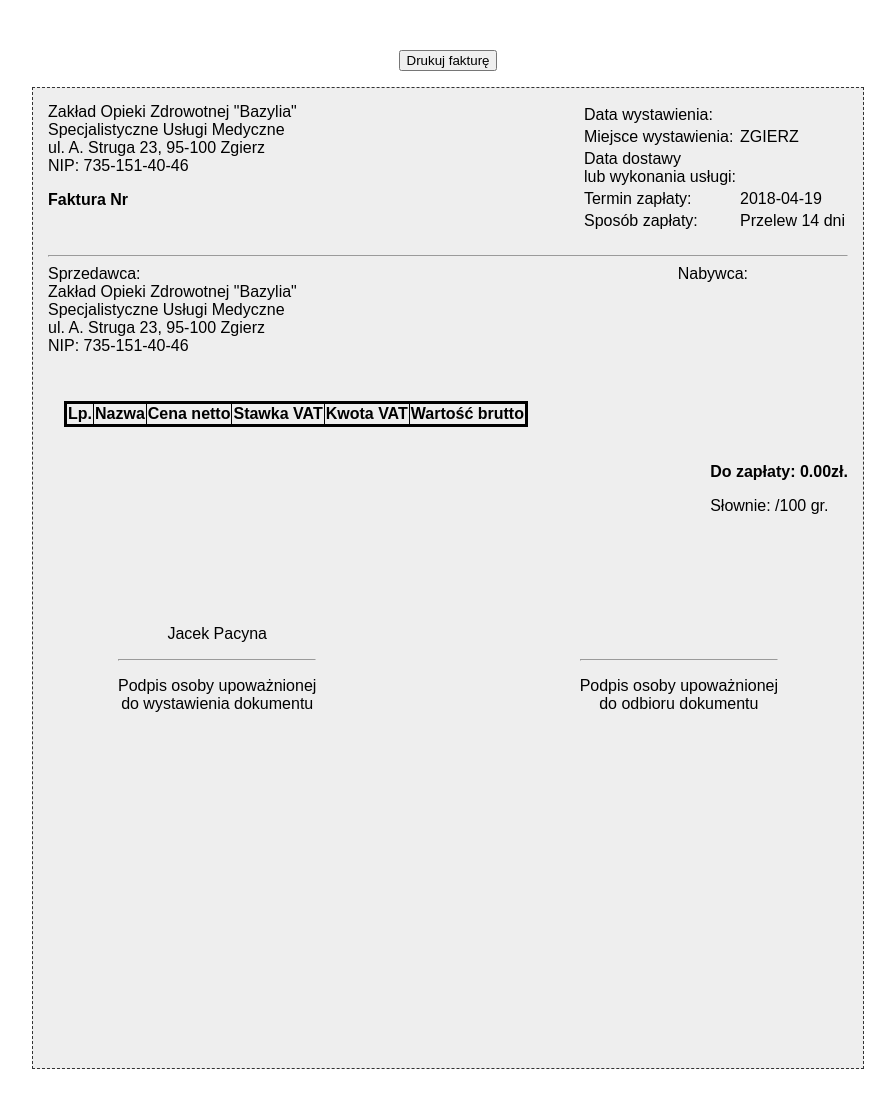
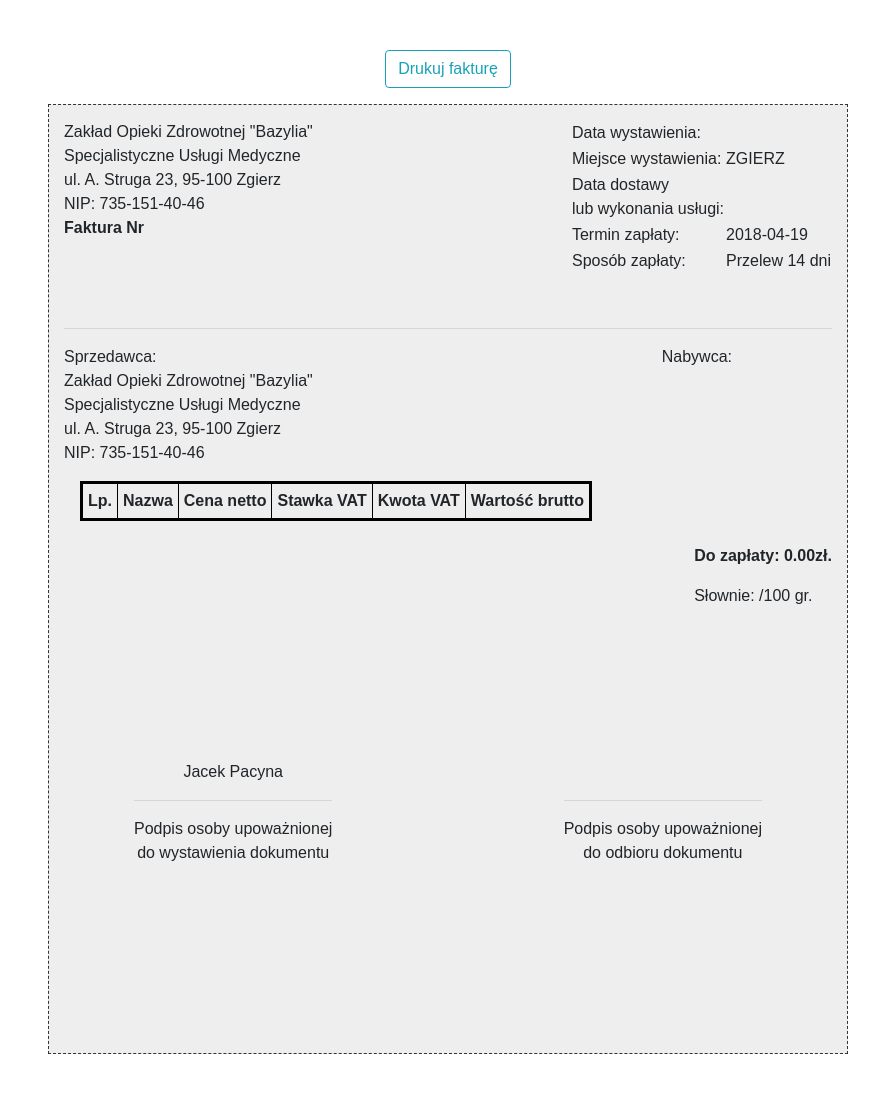
Before and after one commit to cypo/bazylia, a PHP site: page /faktura.php in a window 1280 px wide. Shown: the top 1094 px of the page, without its empty margins (192-1087 px from the left). Run offline with PHP 8.4, Linux system fonts and the light colour scheme; data that the repository does not hold is empty; some libraries are stand-ins or nearby versions.

Commit message:
faktura - drobne poprawki (style)

```diff
--- a/faktura.php
+++ b/faktura.php
@@ -2,6 +2,9 @@
 <html>
 <head>
 <script src="https://ajax.googleapis.com/ajax/libs/jquery/3.3.1/jquery.min.js"></script>
+<script src="https://maxcdn.bootstrapcdn.com/bootstrap/4.0.0-beta.2/js/bootstrap.min.js" integrity="sha384-alpBpkh1PFOepccYVYDB4do5UnbKysX5WZXm3XxPqe5iKTfUKjNkCk9SaVuEZflJ" crossorigin="anonymous"></script>
+<link rel="stylesheet" href="https://maxcdn.bootstrapcdn.com/bootstrap/4.0.0-beta.2/css/bootstrap.min.css" integrity="sha384-PsH8R72JQ3SOdhVi3uxftmaW6Vc51MKb0q5P2rRUpPvrszuE4W1povHYgTpBfshb" crossorigin="anonymous">
+<link rel="stylesheet" href="https://maxcdn.bootstrapcdn.com/font-awesome/4.6.0/css/font-awesome.min.css">
 <style>
 
 body
@@ -258,7 +261,7 @@ $listaUslug = ORM::for_table('uslugi')->where_in('id', array_keys($uslugiPogrupo
 
 
     <body>
-    <button id="drukuj">Drukuj fakturę</button><BR>
+    <button id="drukuj" class="btn btn-outline-info">Drukuj fakturę</button><BR>
         <div id="Content">
             <div>
 					<div style="float:left">
@@ -382,7 +385,7 @@ $listaUslug = ORM::for_table('uslugi')->where_in('id', array_keys($uslugiPogrupo
 
             <div style="padding-top: 120px;">
 
-                <table border="1" id="tabela" >
+                <table border="1" id="tabela" style="border-collapse: collapse;" cellpadding="5">
                     <tr >
                     <th>Lp.</th>
                         <th>Nazwa</th>
@@ -484,10 +487,11 @@ function printInvoice(){
 }
 
 function PrintElem(){
-	console.log('kkk');
     var mywindow = window.open('', 'PRINT', 'height=400,width=600');
 
     mywindow.document.write('<html><head><title>' + document.title  + '</title>');
+    mywindow.document.write('<style>body{font-family: Arial;}</style>');
+
     mywindow.document.write('</head><body >');
     mywindow.document.write('<h1>' + document.title  + '</h1>');
     mywindow.document.write(document.getElementById('Content').innerHTML);
```
